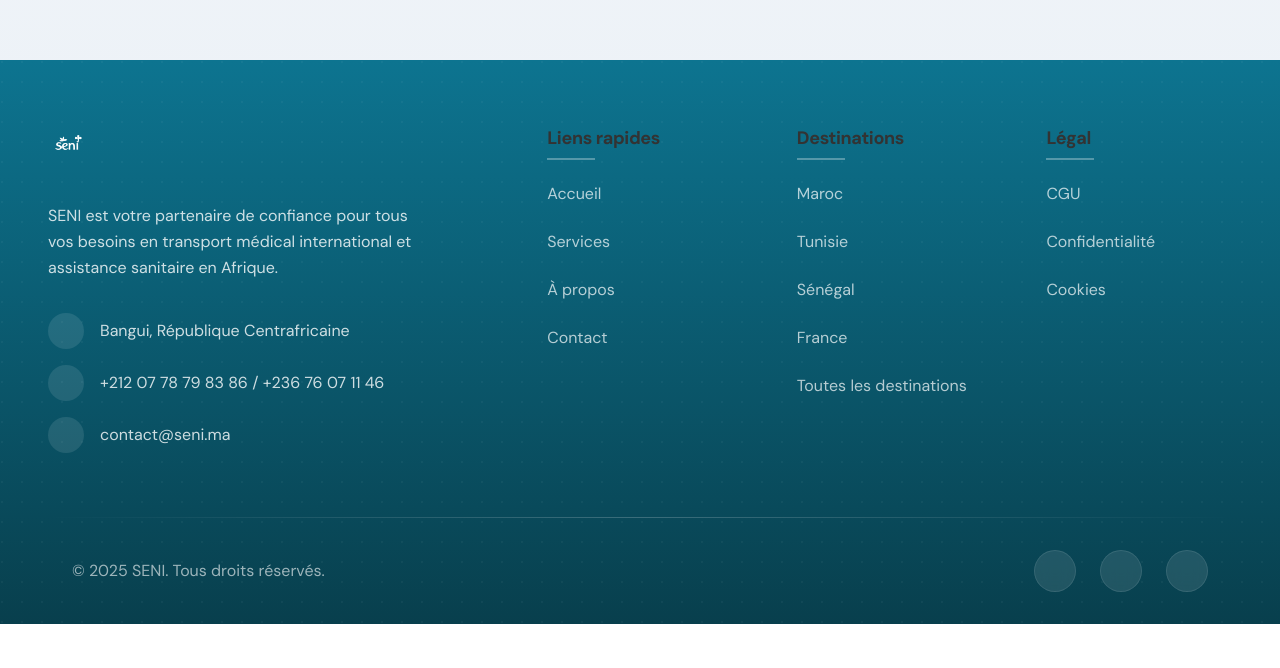
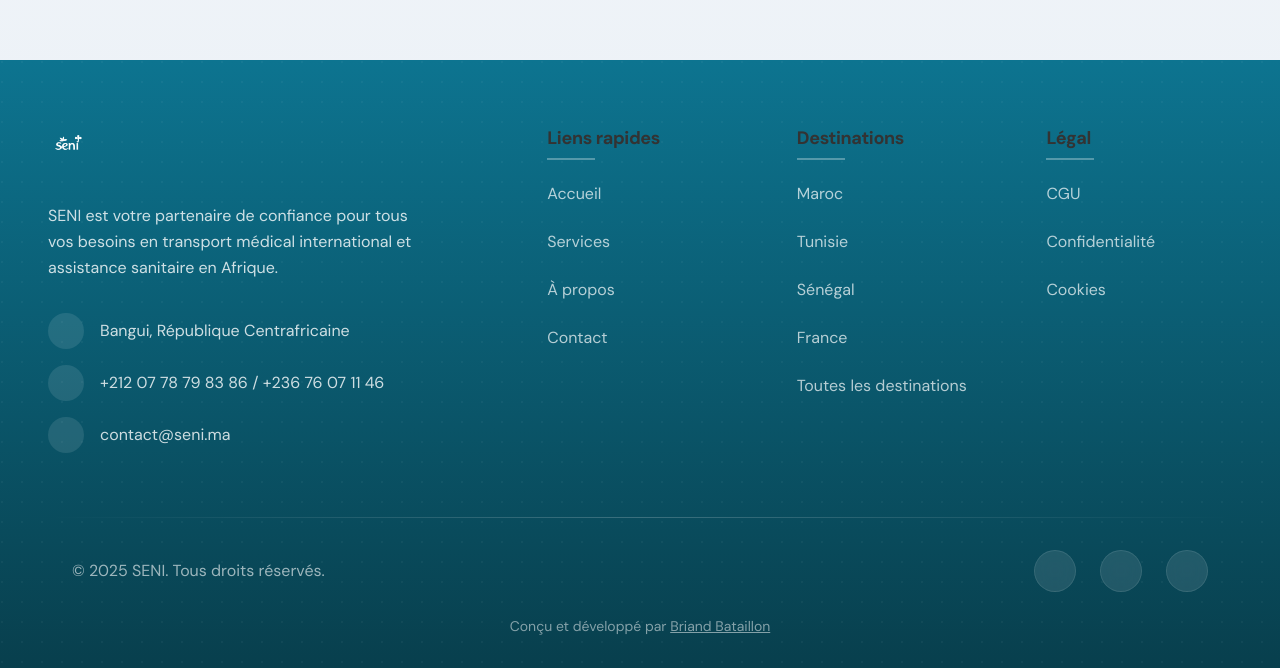
Before and after one commit to thisisbriandb/seni, a Next.js app: page /partners/littoral in a window 1280 px wide. Shown: the part 804-1472 px from the top of the page. Before the commit the page ends 1428 px from the top, so only its background shows below. Built offline with nearby package versions, Linux system fonts and the light colour scheme; some icons are missing.

Commit message:
Update Footer.tsx

```diff
--- a/src/components/layout/Footer.tsx
+++ b/src/components/layout/Footer.tsx
@@ -113,7 +113,7 @@ export default function Footer() {
         {/* Separator */}
         <div className="h-px bg-gradient-to-r from-transparent via-white/20 to-transparent my-8" />
 
-        {/* Footer bottom */}
+              {/* Footer bottom */}
         <div className="flex flex-col md:flex-row justify-between items-center gap-6 px-6">
           <div className="text-base text-white/60 text-center md:text-left">
             © {new Date().getFullYear()} SENI. Tous droits réservés.
@@ -136,6 +136,19 @@ export default function Footer() {
             ))}
           </div>
         </div>
+
+        {/* Signature */}
+        <div className="mt-6 text-center text-sm text-white/50">
+          Conçu et développé par{' '}
+          <a
+            href="https://briandb.vercel.app/"
+            target="_blank"
+            rel="noopener noreferrer"
+            className="underline hover:text-white"
+          >
+            Briand Bataillon
+          </a>
+        </div>
       </div>
     </footer>
   );
```
